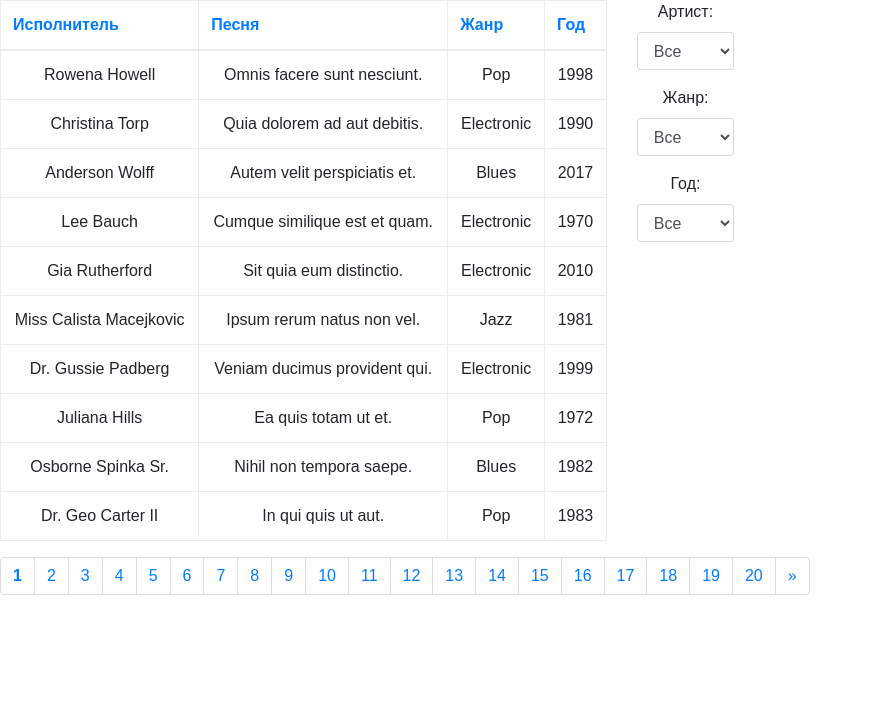
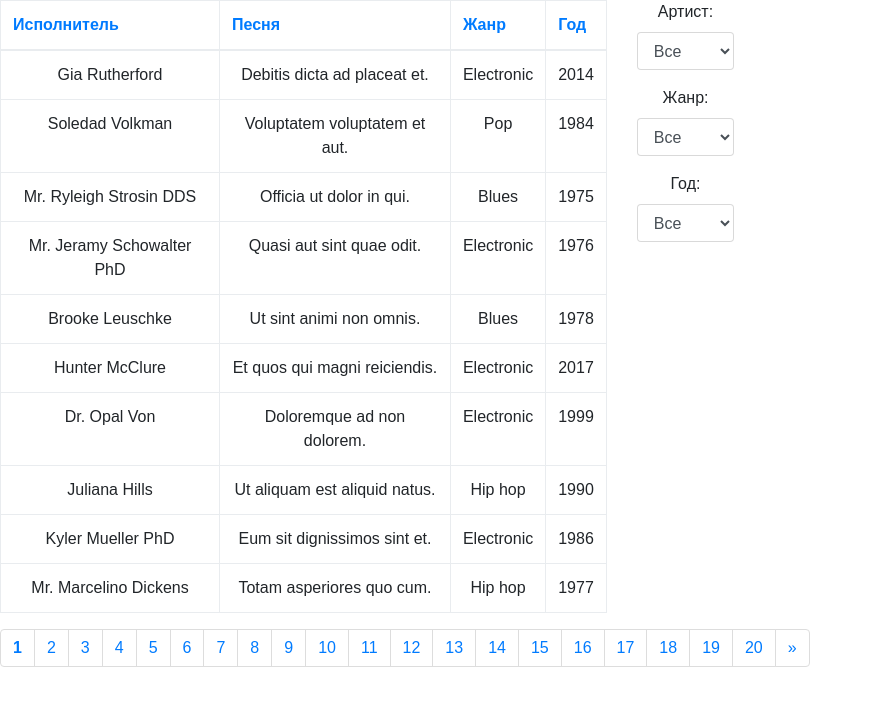
Before and after one commit to ipatiev/testwork, a React (Create React App) app: page / in a window 1280 px wide. Shown: the top 706 px of the page, without its empty margins (0-873 px from the left). Built offline with nearby package versions, Linux system fonts and the light colour scheme.

Commit message:
added composer

```diff
--- a/src/TrackTable.js
+++ b/src/TrackTable.js
@@ -36,22 +36,7 @@ class TrackTable extends Component {
 
     render() {
 
-        let tracks = this.props.tracks;
-
-        if (this.state.orderBy) {
-            if (this.state.orderBy === 'year') {
-                tracks = tracks.sort((a, b) => (a.year - b.year))
-            } else {
-                let key = this.state.orderBy;
-                tracks = tracks.sort((a, b) => {
-                    if (a[key] < b[key]) return -1;
-                    if (a[key] > b[key]) return 1;
-                    return 0;
-                })
-            }
-        }
-
-        let rows = tracks.map((track) => {
+        let rows = this.props.tracks.map((track) => {
             return (<TrackListRow key={track.id} track={track}/>);
         });
 
--- a/src/TracksPage.js
+++ b/src/TracksPage.js
@@ -57,21 +57,34 @@ class TracksPage extends Component {
 
         let tracks = this.props.tracks;
 
-        // if (this.state) {
-        //     if (this.state.artist) {
-        //         tracks = this.props.tracks.filter((item) => item.artist === this.state.artist);
-        //     }
-        //     if (this.state.genre) {
-        //         tracks = this.props.tracks.filter((item) => item.genre === this.state.genre);
-        //     }
-        //     if (this.state.year) {
-        //         tracks = this.props.tracks.filter((item) => item.year === this.state.year);
-        //     }
-        // }
+        if (this.state) {
+            if (this.state.artist) {
+                tracks = this.props.tracks.filter((item) => item.artist === this.state.artist);
+            }
+            if (this.state.genre) {
+                tracks = this.props.tracks.filter((item) => item.genre === this.state.genre);
+            }
+            if (this.state.year) {
+                tracks = this.props.tracks.filter((item) => item.year === this.state.year);
+            }
+        }
+
+        if (this.state.orderBy) {
+            if (this.state.orderBy === 'year') {
+                tracks = tracks.sort((a, b) => (a.year - b.year))
+            } else {
+                let key = this.state.orderBy;
+                tracks = tracks.sort((a, b) => {
+                    if (a[key] < b[key]) return -1;
+                    if (a[key] > b[key]) return 1;
+                    return 0;
+                })
+            }
+        }
 
         let paginatedTracks = tracks.slice(
-            this.itemCountPerPage * this.state.page,
-            this.itemCountPerPage * this.state.page + this.itemCountPerPage
+            this.itemCountPerPage * this.state.page - this.itemCountPerPage,
+            this.itemCountPerPage * this.state.page
         );
 
         return (
```
